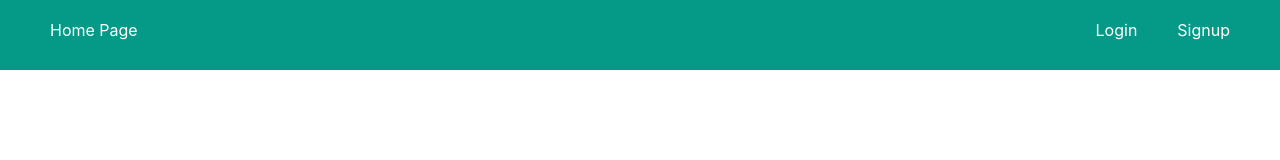
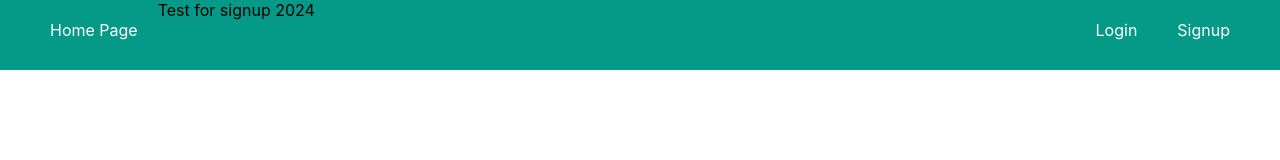
Before and after one commit to Oiman23/SJCS-Clinic, a React (Create React App) app in the folder Website Code/client/: page /signup in a window 1280 px wide. Shown: the top 160 px of the page. Built offline with nearby package versions, Linux system fonts and the light colour scheme.

Commit message:
Minor Change

```diff
--- a/Website Code/client/src/components.js/Navigation.js
+++ b/Website Code/client/src/components.js/Navigation.js
@@ -9,6 +9,7 @@ export default function Navigation(){
                     <li className = "Right-Navbar"><Link to ='/login'>Login</Link></li>
                 </ul>
             </nav>
+            <Outlet/>
         </header>
     )
 }
```
Also changed, not shown: 1 other file (tests, documents, lock files or other folders).
